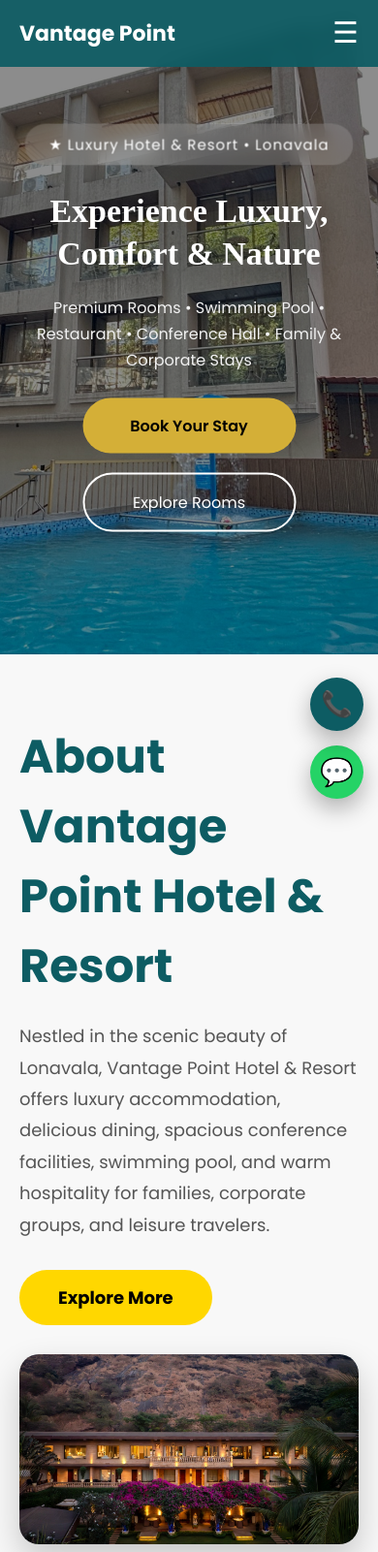
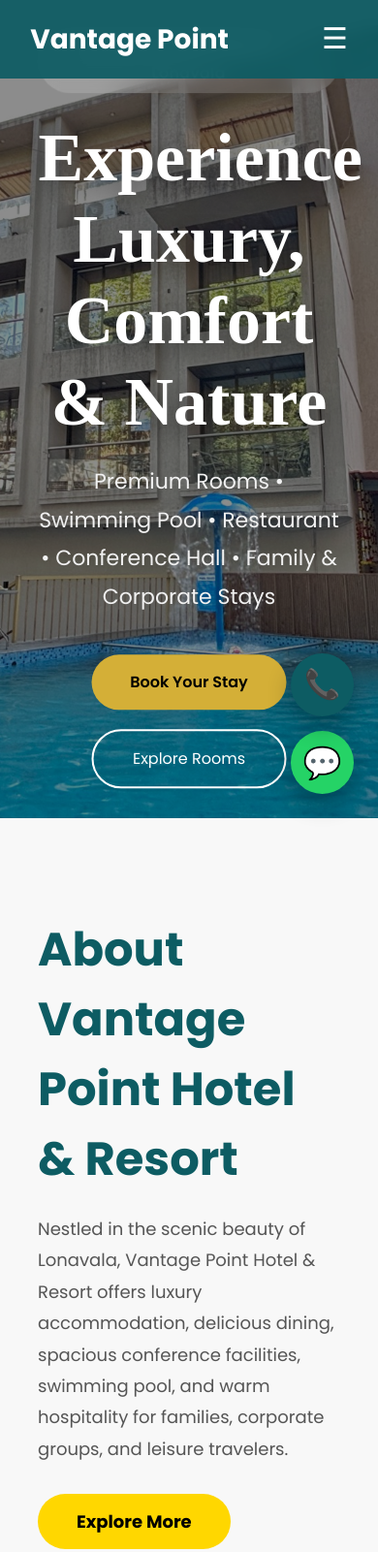
Before and after one commit to trivonahospitality-gif/Vantage-Point-Hotel, a plain HTML site: page index.html in a window 390 px wide. Shown: the top 1601 px of the page at 97% size. Drawn offline with nearby package versions, Linux system fonts and the light colour scheme.

Commit message:
Add files via upload

```diff
--- a/style.css
+++ b/style.css
@@ -1021,121 +1021,7 @@
     background:#fff;
     color:#000;
 }
-/* =========================
-   MOBILE RESPONSIVE V1.1
-========================= */
 
-@media only screen and (max-width:768px){
-
-html,body{
-overflow-x:hidden;
-}
-
-header{
-padding:12px 20px;
-}
-
-.logo h2{
-font-size:22px;
-}
-
-nav{
-display:none;
-}
-
-.menu-toggle{
-display:block;
-}
-
-.hero{
-height:80vh;
-}
-
-.hero-content{
-width:90%;
-padding:0;
-}
-
-.hero-content h1{
-font-size:34px;
-line-height:1.3;
-}
-
-.hero-content p{
-font-size:16px;
-line-height:1.7;
-margin-bottom:25px;
-}
-
-.hero-buttons{
-flex-direction:column;
-align-items:center;
-}
-
-.btn-primary,
-.btn-secondary{
-width:220px;
-text-align:center;
-}
-
-.about,
-.restaurant,
-.contact-container{
-flex-direction:column;
-padding:70px 20px;
-gap:30px;
-}
-
-.room-container,
-.testimonial-container{
-flex-direction:column;
-align-items:center;
-}
-
-.room-card{
-width:100%;
-max-width:340px;
-}
-
-.amenities-container,
-.gallery-grid,
-.footer-container,
-.reviews-container{
-grid-template-columns:1fr;
-}
-
-.section-title{
-font-size:30px;
-}
-
-footer{
-padding:40px 20px;
-}
-
-.whatsapp-float{
-bottom:20px;
-right:15px;
-width:55px;
-height:55px;
-font-size:28px;
-}
-
-.call-float{
-bottom:90px;
-right:15px;
-width:55px;
-height:55px;
-font-size:26px;
-}
-
-#topBtn{
-left:15px;
-bottom:20px;
-width:50px;
-height:50px;
-}
-
-}
 /* ===== Mobile Menu ===== */
 
 .menu-toggle{
```
